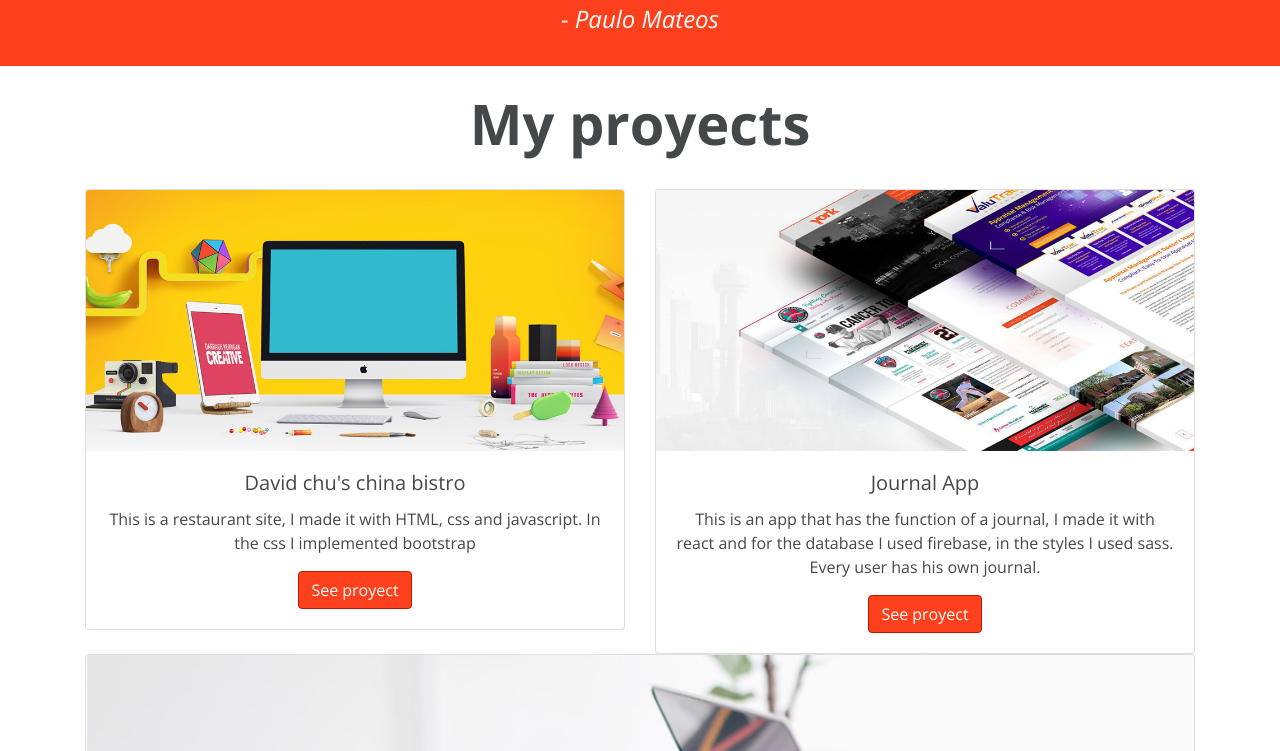
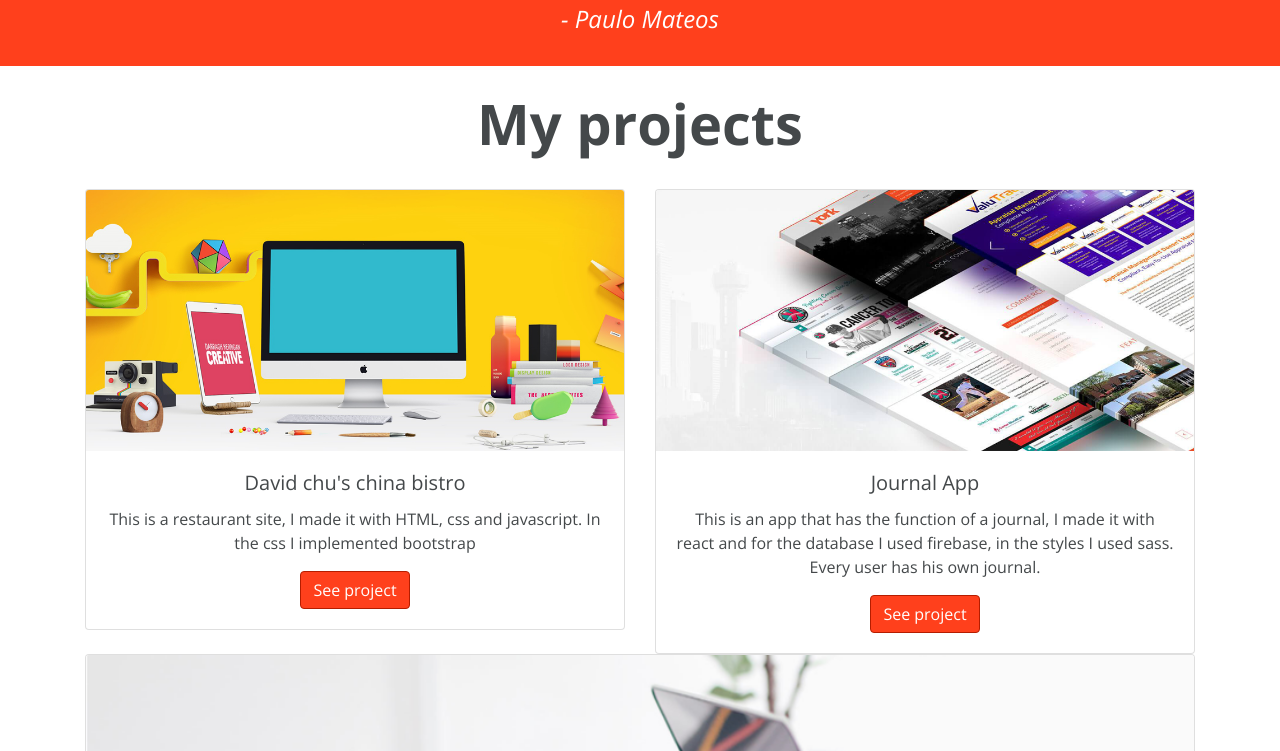
Before and after one commit to pauloMateos95/portafolio-web, a plain HTML site: page index.html in a window 1280 px wide. Shown: the part 949-1700 px from the top of the page. Drawn offline with nearby package versions, Linux system fonts and the light colour scheme.

Commit message:
correccion

```diff
--- a/index.html
+++ b/index.html
@@ -46,7 +46,7 @@
                 </div>
                 <div class="col-12 col-md-6 text-center text-md-left align-self-md-center ">
                     <h1 class="display-4 font-weight-bold text-primary">Who I am?</h1>
-                    <p>I'm a very passionate person who is always looking for bigger challenges to improve himself as a person and as a professional. I studied mecathronics engineer and now I'm trying to make my way in the world of programming. I'm a very
+                    <p>I'm a very passionate person who is always looking for bigger challenges to improve himself as a person and as a professional. I studied mechathronics engineer and now I'm trying to make my way in the world of programming. I'm a very
                         hardworker person, honest, responsable and very quick learner.</p>
                 </div>
             </div>
@@ -72,7 +72,7 @@
     <!-- SECCION PROYECTOS -->
     <section class="proyectos py-4">
         <div class="container">
-            <h1 class="display-4 font-weight-bold text-center pb-4">My proyects</h1>
+            <h1 class="display-4 font-weight-bold text-center pb-4">My projects</h1>
             <div class="row text-md-center">
                 <article class="col-12 col-md-6 col-lg-6 mb-3 mb-lg-0">
                     <div class="card">
@@ -81,7 +81,7 @@
                             <h5 class="card-title">David chu's china bistro</h5>
                             <p class="card-text">
                                 This is a restaurant site, I made it with HTML, css and javascript. In the css I implemented bootstrap</p>
-                            <a href="https://paulomateos95.github.io/David-Chu-s-China-Bistro-site/" target="_blank" class="btn btn-primary">See proyect</a>
+                            <a href="https://paulomateos95.github.io/David-Chu-s-China-Bistro-site/" target="_blank" class="btn btn-primary">See project</a>
                         </div>
                     </div>
                 </article>
@@ -92,7 +92,7 @@
                             <h5 class="card-title">Journal App</h5>
                             <p class="card-text">
                                 This is an app that has the function of a journal, I made it with react and for the database I used firebase, in the styles I used sass. Every user has his own journal.</p>
-                            <a href="https://paulomateos95.github.io/react-JournalApp/" target="_blank" class="btn btn-primary">See proyect</a>
+                            <a href="https://paulomateos95.github.io/react-JournalApp/" target="_blank" class="btn btn-primary">See project</a>
                         </div>
                     </div>
                 </article>
@@ -105,7 +105,7 @@
                             <p class="card-text">
                                 This is an app that has the function of a job calendar, I made it with react and for the database I used mongoDB and node.js, in the styles I used bootstrap. In this app every user will have access to the same calendar but can only make changes to their
                                 own events</p>
-                            <a href="https://paulomateos95.github.io/react-CalendarApp/" target="_blank" class="btn btn-primary">See proyect</a>
+                            <a href="https://paulomateos95.github.io/react-CalendarApp/" target="_blank" class="btn btn-primary">See project</a>
                         </div>
                     </div>
                 </article>
```
